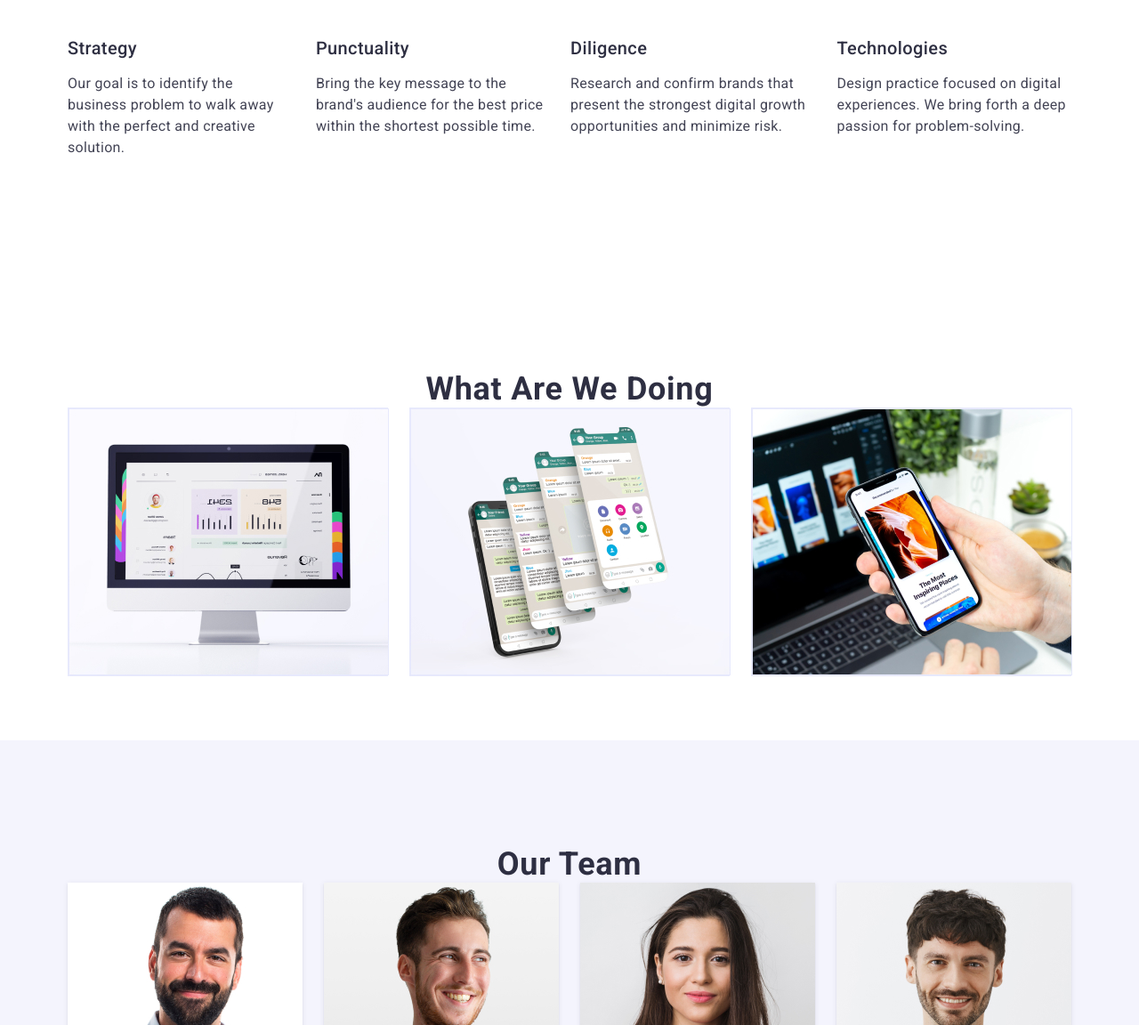
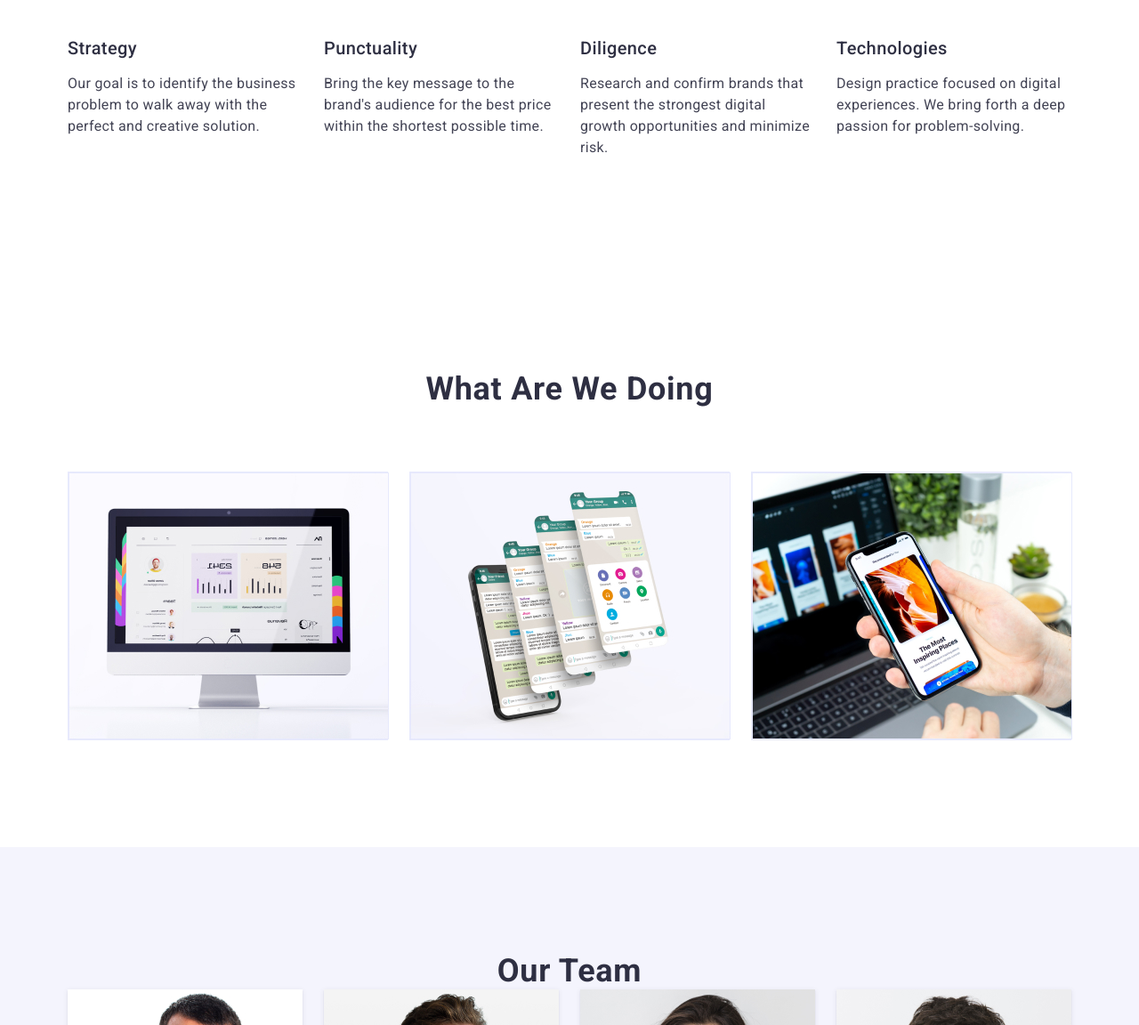
Before and after one commit to Wibairyluli/goit-homework-3, a plain HTML site: page index.html in a window 1280 px wide. Shown: the part 919-2071 px from the top of the page at 89% size. Drawn offline with nearby package versions, Linux system fonts and the light colour scheme.

Commit message:
section3

```diff
--- a/css/styles.css
+++ b/css/styles.css
@@ -259,7 +259,7 @@ body {
   color: #2e2f42;
 }
 .li-skill{
-  flex-basis: calc((100% - 72px) / 4))
+  width: calc((100% - 72px) / 4);
 }
 .foto-gadget {
   width: calc((100% - 48px) / 3);
@@ -296,7 +296,7 @@ body {
 /* section3 */
 .we-doing {
   padding-top: 120px;
-  padding-bottom: 72px;
+  padding-bottom: 120px;
 }
 
 .doing-header {
@@ -310,6 +310,7 @@ body {
   text-transform: capitalize;
   color: var(--primary-text-color);
   line-height: 1.11;
+  margin-bottom: 72px;
 }
 /* selection4 */
 .team {
```
